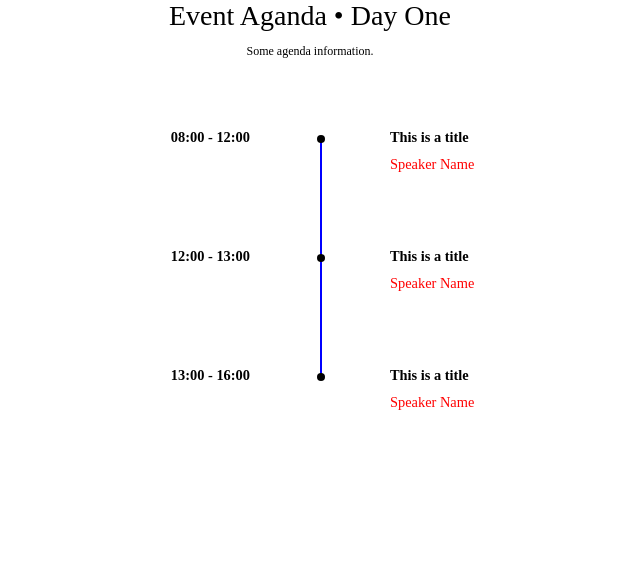
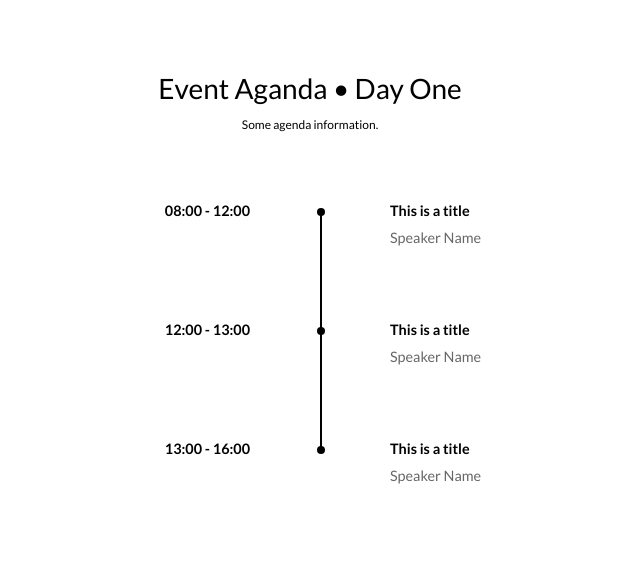
Before and after one commit to DanCanetti/agenda-parser, a plain HTML site: page index.html in a window 1280 px wide. Shown: the whole page, without its empty margins (330-970 px from the left). Drawn offline with nearby package versions, Linux system fonts and the light colour scheme.

Commit message:
Styling updates.

```diff
--- a/css/partials/_base.scss
+++ b/css/partials/_base.scss
@@ -20,3 +20,14 @@ $screen-sm: 576px;
     -o-transition-delay: $length;
     transition-delay: $length;
 }
+
+// Demo styling
+@import url('https://fonts.googleapis.com/css2?family=Lato:wght@400;700&display=swap');
+
+body {
+    font-family: 'Lato', sans-serif;
+}
+
+.section {
+    padding: 5%;
+}
--- a/css/partials/agenda.scss
+++ b/css/partials/agenda.scss
@@ -52,10 +52,10 @@
          margin-top: 10px;
          @include transitionall(.3s);
          &:hover {
-           background: blue;
+           background: #000;
          }
          &.active {
-           background: red;
+           background: #666;
            color: #666;
            &:hover {
              color: #666;
@@ -104,7 +104,7 @@
               width: 50%;
               margin-right: 25px;
               padding-right: 75px;
-              font-weight: 600;
+              font-weight: 700;
               text-align: right;
               position: relative;
               box-shadow: none;
@@ -138,7 +138,7 @@
                 height: 1000px;
                 display: block;
                 position: absolute;
-                background: blue;
+                background: #000;
                 right: 3px;
                 top: 30px;
                 z-index: 0;
@@ -175,7 +175,7 @@
                 display: block;
               }
               .speaker-name {
-                color: red;
+                color: #666;
                 display: block;
                 margin-bottom: 10px;
               }
--- a/index.html
+++ b/index.html
@@ -5,19 +5,10 @@
     <script src="https://cdn.jsdelivr.net/npm/vue/dist/vue.js"></script>
     <script src="https://unpkg.com/axios/dist/axios.min.js"></script>
     <script type="text/javascript" defer src="js/parse-csv.js"></script>
-    <link rel="stylesheet" rel="async" href="/css/agenda.css">
+    <link rel="stylesheet" rel="async" href="css/agenda.css">
 </head>
 
 <body>
-    <!--div id="agenda">
-        <h1>{{ title }}</h1>
-        <ol>
-            <li v-for="agendaItem in agendaItems">
-                {{ agendaItem.Start }} • {{ agendaItem.End }} • {{ agendaItem.Title }} • {{ agendaItem.Speaker }}
-            </li>
-        </ol>
-    </div-->
-
     <div class="section">
         <div id="agenda" class="event-agenda">
             <div class="days">
```
Also changed, not shown: css/agenda.css, 1 other file. Lines whose indentation alone changed are shown as unchanged.
